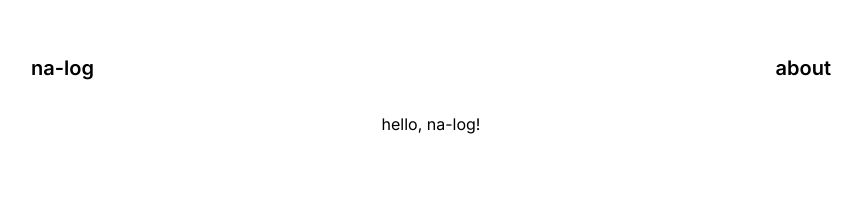
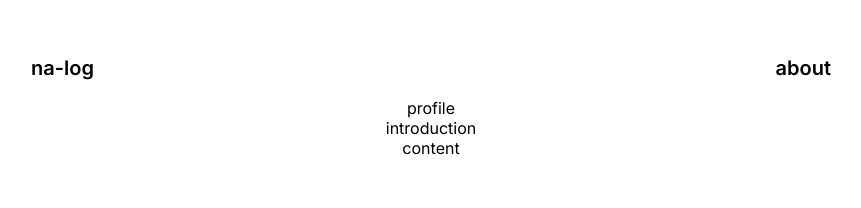
Before and after one commit to nerd-animals/na-log-engine, a Next.js app: page / in a window 1280 px wide. Shown: the top 208 px of the page, without its empty margins (209-1070 px from the left). Built offline with nearby package versions, Linux system fonts and the light colour scheme.

Commit message:
feat: show bio component in Home.tsx

```diff
--- a/app/page.tsx
+++ b/app/page.tsx
@@ -1,9 +1,10 @@
+import Bio from './_components/Bio';
+
 export default function Home() {
   return (
-    <main>
-      <div>
-        <p>hello, na-log!</p>
-      </div>
-    </main>
+    <div>
+      <Bio />
+      <main>content</main>
+    </div>
   );
 }
```
